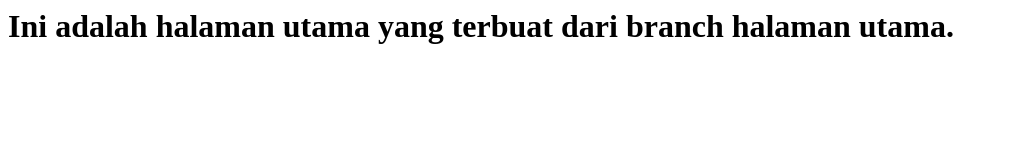
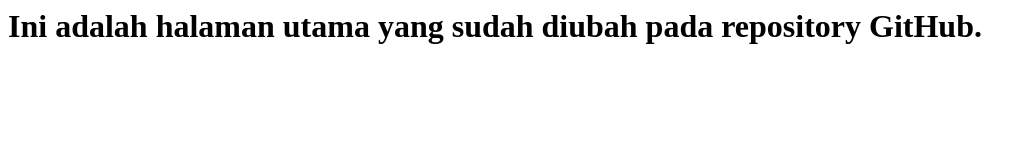
Before and after one commit to taraid97exe/MyProject, a plain HTML site: page index.html in a window 1280 px wide. Shown: the whole page, without its empty margins (0-1035 px from the left). Drawn offline with Linux system fonts and the light colour scheme.

Commit message:
Update index.html lewat github

```diff
--- a/index.html
+++ b/index.html
@@ -3,6 +3,6 @@
     <title>My Project</title>
   </head>
   <body>
-    <h1>Ini adalah halaman utama yang terbuat dari branch halaman utama.</h1>
+    <h1>Ini adalah halaman utama yang sudah diubah pada repository GitHub.</h1>
   </body>
 </html>
```
